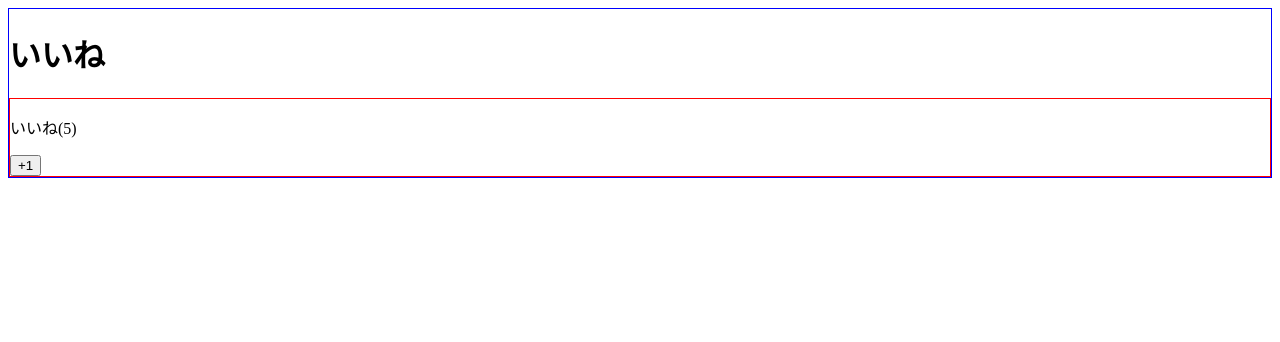
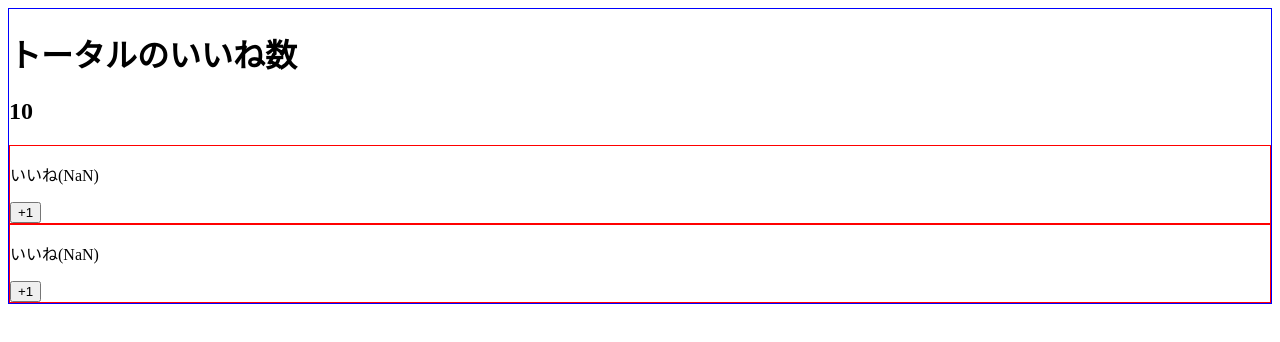
Before and after one commit to aki537/vue.js, a Vue app in the folder section5/6/7/vue.js-test/: page / in a window 1280 px wide. Shown: the top 342 px of the page. Built offline with nearby package versions, Linux system fonts and the light colour scheme.

Commit message:
87 親子間のデータの受け渡しの必要性

```diff
--- a/section5/6/7/vue.js-test/src/App.vue
+++ b/section5/6/7/vue.js-test/src/App.vue
@@ -1,22 +1,22 @@
 <template>
   <div>
-    <!-- パスカルケース -->
     <LikeHeader></LikeHeader>
-    <!-- 下みたいにもかける（ケバブケース） -->
-    <!-- <like-header></like-header> -->
+    <h2>{{ number }}</h2>
+    <LikeNumber></LikeNumber>
     <LikeNumber></LikeNumber>
   </div>
 </template>
 
 <script>
-// ローカル登録するためLikeHeader.vueをインポート
 import LikeHeader from "./components/LikeHeader.vue"
 
 export default {
-  // componentsに追加してローカル登録
+  data() {
+    return{
+      number: 10
+    };
+  },
   components: {
-    // LikeHeader:  LikeHeader
-    // ES6からはkeyとvalueが同じ場合短縮してかける
     LikeHeader
   }
 }
--- a/section5/6/7/vue.js-test/src/components/LikeHeader.vue
+++ b/section5/6/7/vue.js-test/src/components/LikeHeader.vue
@@ -1,3 +1,3 @@
 <template>
-  <h1>いいね</h1>
+  <h1>トータルのいいね数</h1>
 </template>
--- a/section5/6/7/vue.js-test/src/components/LikeNumber.vue
+++ b/section5/6/7/vue.js-test/src/components/LikeNumber.vue
@@ -1,17 +1,13 @@
 <template>
   <div>
-    <p>いいね({{number}})</p>
+    <!-- 親コンポーネント(App.vue)のnumberをここに反映させたい -->
+    <p>いいね({{number / 2}})</p>
     <button @click="increment">+1</button>
   </div>
 </template>
 
 <script>
 export default {
-    data() {
-    return {
-      number: 5
-    };
-  },
   methods: {
     increment() {
       this.number += 1;
```
